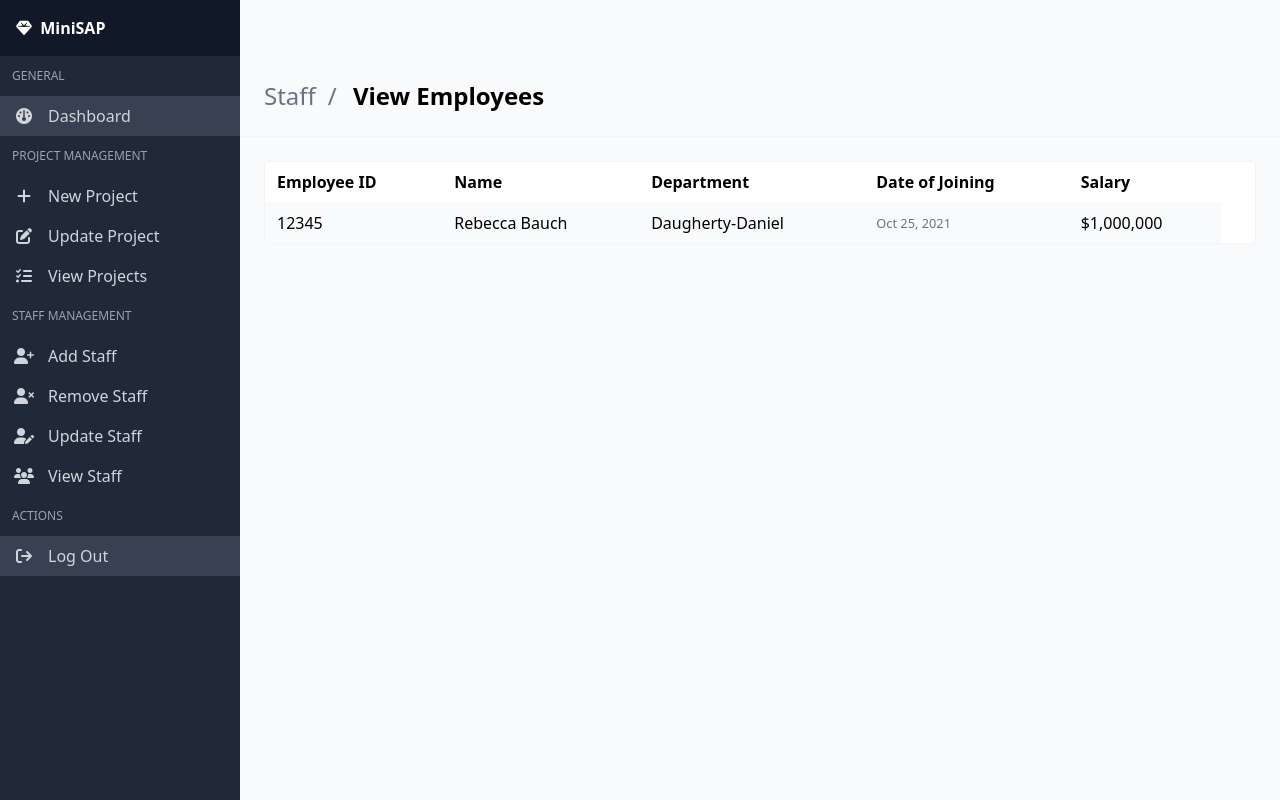
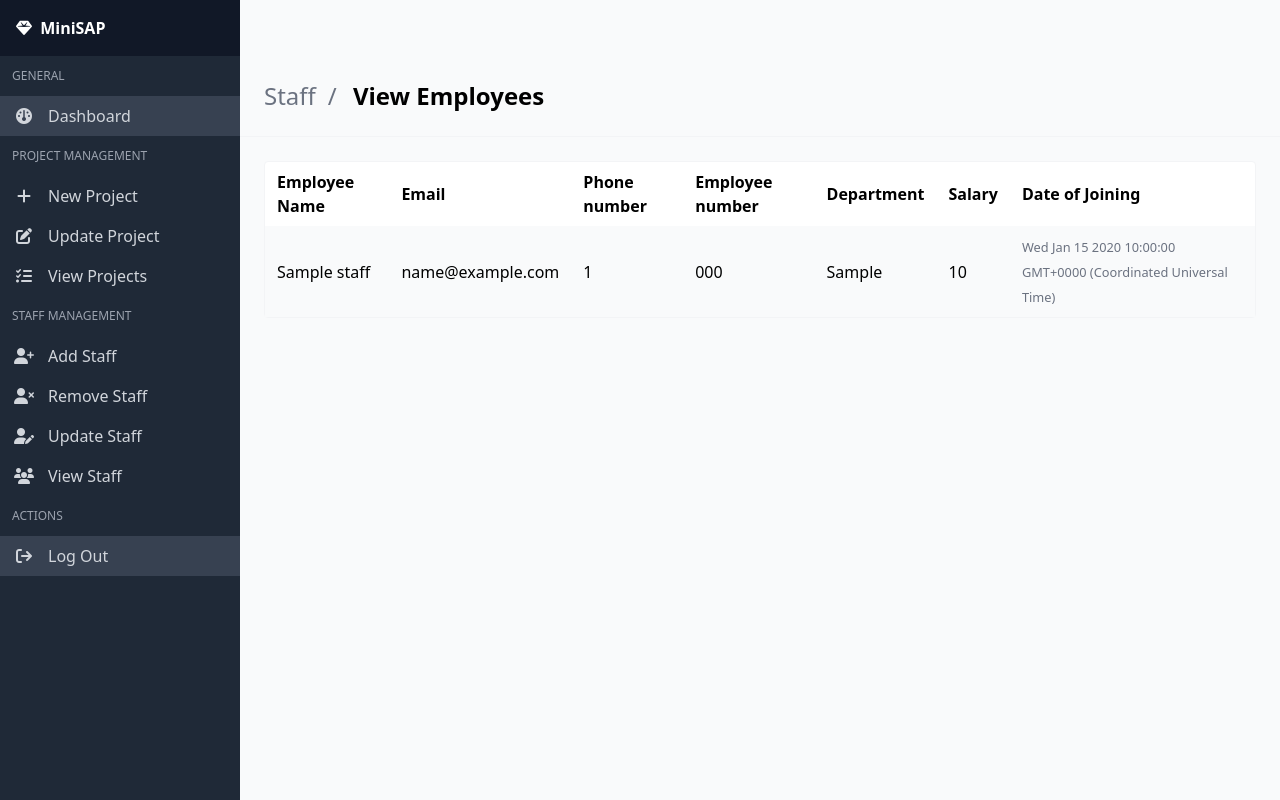
Before and after one commit to tgovani426/AWP-PROJECT, a Node server app: page /staff/viewStaff in a window 1280 px wide. Run offline with Node 20, Linux system fonts and the light colour scheme; tables that the repository leaves empty hold one stand-in row (values such as "Sample post"); some libraries are stand-ins or nearby versions.

Commit message:
staff updated

```diff
--- a/Routes/staff.js
+++ b/Routes/staff.js
@@ -1,21 +1,80 @@
 const express = require('express')
 const router = express.Router()
+const bodyParser = require('body-parser')
+const staff = require('../Database/model_staff');
 
+const urlencodedParser = bodyParser.urlencoded({ extended: true });
 
 router.get('/addStaff', (req, res) => {
     res.render('add_staff')
 })
 
+router.post('/addStaff', urlencodedParser, (req, res) => {
+    const { empname, empemail, phn_num, emp_number, department, salary, DOjoining } = req.body
+
+    let new_staff = new staff({
+        employee_name : empname,
+        email : empemail,
+        phone_no: phn_num,
+        employee_number: emp_number,
+        department: department,
+        emp_salary: salary,
+        DOB:DOjoining
+    })
+    new_staff.save().then(console.log('new staff entered'))
+    res.render('add_staff')
+})
+// update is still left
 router.get('/updateStaff', (req, res) => {
     res.render('update_staff')
+
+})
+
+router.post('/updateStaff' ,urlencodedParser, (req, res) =>{
+    const { emp_number, phn_num, department, salary } = req.body
+
+    let update_staff = {
+        employee_number: emp_number,
+        phone_no: phn_num,
+        department: department,
+        emp_salary: salary
+    }
+
+    staff.findOneAndUpdate({employee_number: emp_number},update_staff,(err,result)=>{
+        if(err) throw err
+        res.render('update_staff')
+
+    })
 })
 
 router.get('/delStaff', (req, res) => {
     res.render('del_staff')
 })
 
+router.post('/delStaff' ,urlencodedParser, (req, res) =>{
+    const { emp_number, phn_num } = req.body
+
+    let delete_staff = {
+        employee_number: emp_number,
+        phone_no: phn_num,
+    }
+
+    staff.findOneAndUpdate({employee_number: emp_number, phone_no: phn_num},delete_staff,(err,result)=>{
+        if(err) throw err
+        else{
+            console.log("deleted: ", result);
+        }
+        res.render('delete_staff')
+
+    })
+})
+
 router.get('/viewStaff', (req, res) => {
-    res.render('view_staff')
+    staff.find({}, (err, staffs) =>{
+        res.render('view_staff', {
+            staffsList: staffs
+        })
+    })
 })
 
 module.exports = router
--- a/views/view_staff.ejs
+++ b/views/view_staff.ejs
@@ -26,7 +26,7 @@
         <p class="menu-label">General</p>
         <ul class="menu-list">
           <li class="active">
-            <a href="dashboard">
+            <a href="/emp/admin">
               <span class="icon"><i class="fa-solid fa-gauge"></i></span>
               <span class="menu-item-label">Dashboard</span>
             </a>
@@ -35,19 +35,19 @@
         <p class="menu-label">PROJECT MANAGEMENT</p>
         <ul class="menu-list">
           <li class="--set-active-tables-html">
-            <a href="newproject">
+            <a href="/project/newproject">
               <span class="icon"><i class="fa-solid fa-plus"></i></span>
               <span class="menu-item-label">New Project</span>
             </a>
           </li>
           <li class="--set-active-profile-html">
-            <a href="updateproject">
+            <a href="/project/updateproject">
               <span class="icon"><i class="fa-solid fa-pen-to-square"></i></span>
               <span class="menu-item-label">Update Project</span>
             </a>
           </li>
           <li class="--set-active-forms-html">
-            <a href="viewproject">
+            <a href="/project/viewproject">
               <span class="icon"><i class="fa-solid fa-list-check"></i></span>
               <span class="menu-item-label">View Projects</span>
             </a>
@@ -56,25 +56,25 @@
         <p class="menu-label">STAFF MANAGEMENT</p>
         <ul class="menu-list">
           <li class="--set-active-tables-html">
-            <a href="addstaff">
+            <a href="/staff/addStaff">
               <span class="icon"><i class="fa-solid fa-user-plus"></i></span>
               <span class="menu-item-label">Add Staff</span>
             </a>
           </li>
           <li class="--set-active-profile-html">
-            <a href="delstaff">
+            <a href="/staff/delStaff">
               <span class="icon"><i class="fa-solid fa-user-xmark"></i></span>
               <span class="menu-item-label">Remove Staff</span>
             </a>
           </li>
           <li class="--set-active-profile-html">
-            <a href="updatestaff">
+            <a href="/staff/updateStaff">
               <span class="icon"><i class="fa-solid fa-user-pen"></i></span>
               <span class="menu-item-label">Update Staff</span>
             </a>
           </li>
           <li class="--set-active-forms-html">
-            <a href="viewstaff">
+            <a href="/staff/viewStaff">
               <span class="icon"><i class="fa-solid fa-users"></i></span>
               <span class="menu-item-label">View Staff</span>
             </a>
@@ -83,7 +83,7 @@
         <p class="menu-label">Actions</p>
         <ul class="menu-list">
           <li class="active">
-            <a href="signin">
+            <a href="/auth/signin">
               <span class="icon"><i class="fa-solid fa-arrow-right-from-bracket"></i></span>
               <span class="menu-item-label">Log Out</span>
             </a>
@@ -107,24 +107,29 @@
           <table>
             <thead>
               <tr>
-                <th>Employee ID</th>
-                <th>Name</th>
+                <th>Employee Name</th>
+                <th>Email</th>
+                <th>Phone number</th>
+                <th>Employee number</th>
                 <th>Department</th>
+                <th>Salary</th>
                 <th>Date of Joining</th>
-                <th>Salary</th>
-                <th></th>
               </tr>
             </thead>
             <tbody>
+              <% staffsList.forEach(staff => {%>
               <tr>
-                <td data-label="EmpID">12345</td>
-                <td data-label="EmpName">Rebecca Bauch</td>
-                <td data-label="EmpDept">Daugherty-Daniel</td>
+                <td data-label="Emp_name"><%= staff.employee_name %></td>
+                <td data-label="EmpName"><%= staff.email %></td>
+                <td data-label="EmpDept"><%= staff.phone_no %></td>
+                <td data-label="EmpDept"><%= staff.employee_number %></td>
+                <td data-label="EmpDept"><%= staff.department %></td>
+                <td data-label="EmpDept"><%= staff.emp_salary %></td>
                 <td data-label="EmpDoJ">
-                  <small class="text-gray-500" title="Oct 25, 2021">Oct 25, 2021</small>
+                  <small class="text-gray-500" title="Oct 25, 2021"><%= staff.DOB %></small>
                 </td>
-                <td data-label="EmpSal">$1,000,000</td>
               </tr>
+              <%})%>
             </tbody>
           </table>
         </div>
```
Also changed, not shown: Database/model_staff.js (+29 -0 lines), Routes/emp.js (+14 -1 lines), views/add_staff.ejs (+17 -17 lines), views/admin.ejs (+24 -8 lines), views/del_staff.ejs (+11 -11 lines), views/update_staff.ejs (+14 -14 lines).
